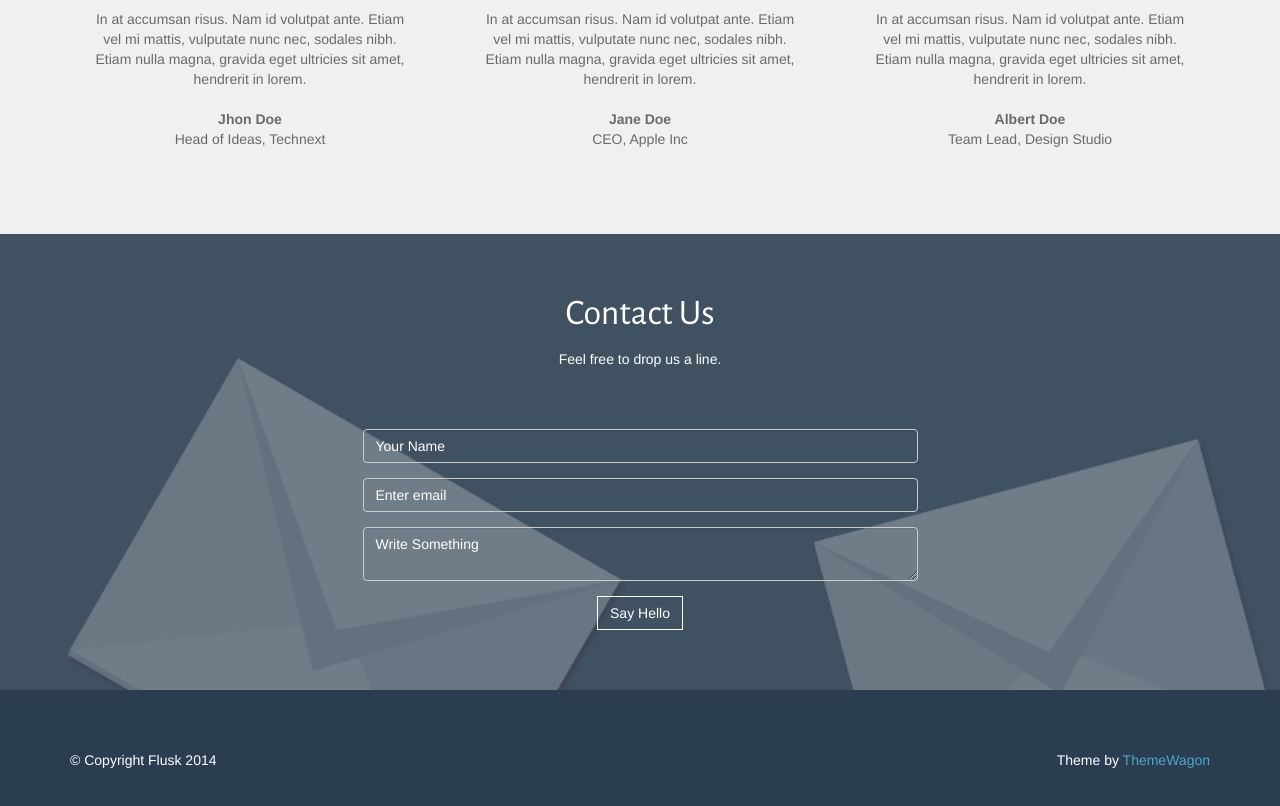
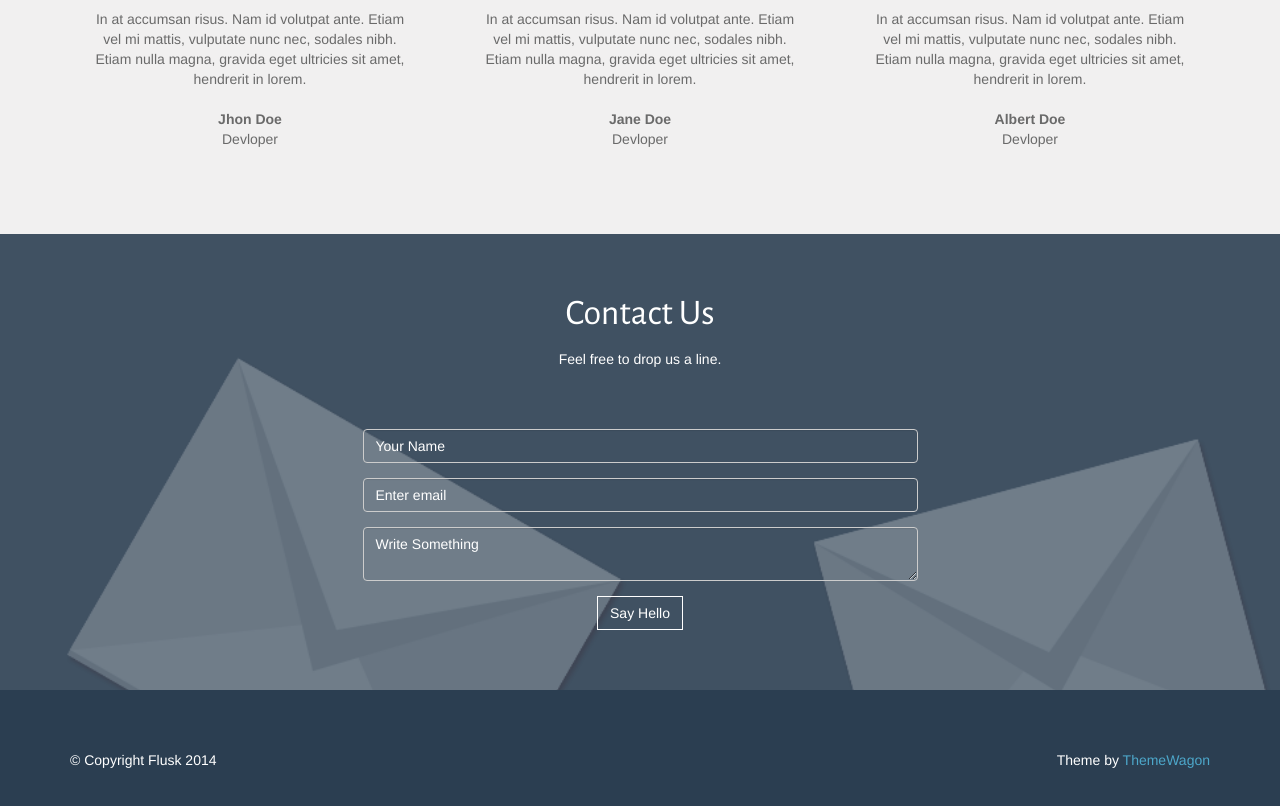
Before and after one commit to uyphu/phucoding, a plain HTML site: page phucoding/war/index.html in a window 1280 px wide. Shown: the part 3700-4506 px from the top of the page. Drawn offline with nearby package versions, Linux system fonts and the light colour scheme; a script that the page names is missing; a web font is replaced by a local one.

Commit message:
fix bugs

```diff
--- a/phucoding/war/index.html
+++ b/phucoding/war/index.html
@@ -261,7 +261,7 @@
 									<img src="assets/images/testimonial_31-190x190.jpg">
 									<p>In at accumsan risus. Nam id volutpat ante. Etiam vel mi mattis, vulputate nunc nec, sodales nibh. Etiam nulla magna, gravida eget ultricies sit amet, hendrerit in lorem.</p>
 									<strong>Jhon Doe</strong><br/>
-									<span>Head of Ideas, Technext</span>
+									<span>Devloper</span>
 								</div>
 							</div>
 							<div class="col-md-4">
@@ -269,7 +269,7 @@
 									<img src="assets/images/testimonial_11-190x190.jpg">
 									<p>In at accumsan risus. Nam id volutpat ante. Etiam vel mi mattis, vulputate nunc nec, sodales nibh. Etiam nulla magna, gravida eget ultricies sit amet, hendrerit in lorem.</p>
 									<strong>Jane Doe</strong><br/>
-									<span>CEO, Apple Inc</span>
+									<span>Devloper</span>
 								</div>
 							</div>
 							<div class="col-md-4">
@@ -277,7 +277,7 @@
 									<img src="assets/images/testimonial_22-190x190.jpg">
 									<p>In at accumsan risus. Nam id volutpat ante. Etiam vel mi mattis, vulputate nunc nec, sodales nibh. Etiam nulla magna, gravida eget ultricies sit amet, hendrerit in lorem.</p>
 									<strong>Albert Doe</strong><br/>
-									<span>Team Lead, Design Studio</span>
+									<span>Devloper</span>
 								</div>
 							</div>
 						</div>
```
